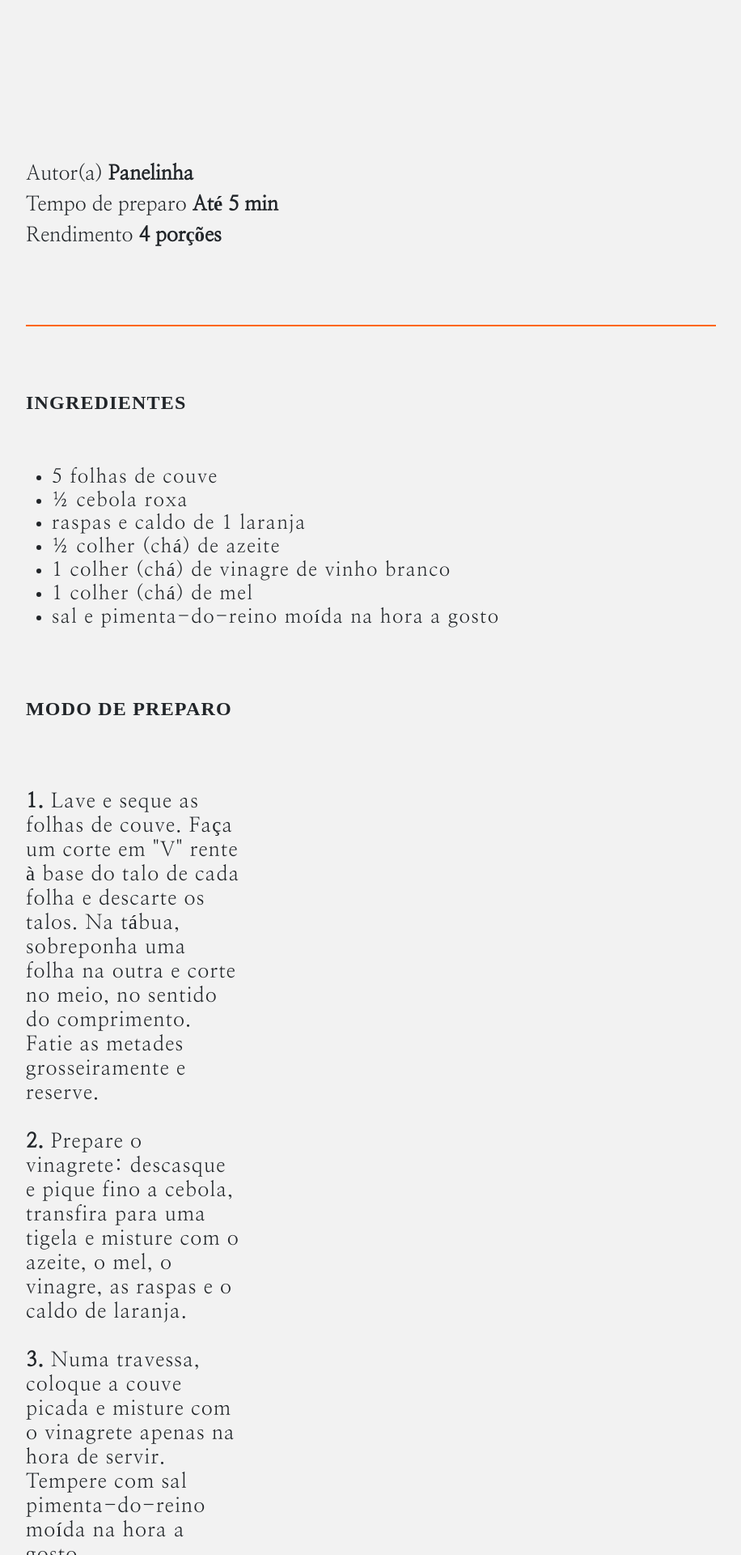
After one commit to JoaolMarcosl1/iReceitas, a Flask app: template ireceitas/ireceitas/blueprints/receitas/templates/2°acompanhamento_salada_couve.html in a window 1280 px wide; the page is wider, and only the part inside the window is pictured. The commit adds this page. Shown: the part 897-2817 px from the top of that part at 81% size, without its empty margins (168-1084 px from the left). Run offline with Flask 2, Linux system fonts and the light colour scheme; the template is opened without the code that fills it, so the values that code supplies are empty; parts of the project's set-up code (start-up, migrations or seed data) failed here and were passed over; some libraries are stand-ins or nearby versions.

Commit message:
tópicos tipo acompanhamentos 2° receita atualizada

```diff
--- a/ireceitas/ireceitas/blueprints/receitas/receitas.py
+++ b/ireceitas/ireceitas/blueprints/receitas/receitas.py
@@ -44,5 +44,9 @@ def docesesobremesas():
 def acompanhamentos1():
     return render_template("1°acompanhamento_batata_assada.html")
 
+@bp.route('/acompanhamentos2')
+def acompanhamentos2():
+    return render_template("2°acompanhamento_salada_couve.html")
+
 def init_app(app):
     app.register_blueprint(bp)
--- a/ireceitas/ireceitas/blueprints/receitas/templates/1°acompanhamento_batata_assada.html
+++ b/ireceitas/ireceitas/blueprints/receitas/templates/1°acompanhamento_batata_assada.html
@@ -11,7 +11,7 @@
 <!--<head>-->
 <!--<body>-->
 
-    <iframe src="https://www.youtube.com/embed/on3u7fwCMu8" title="YouTube video player" class="Batatassada" frameborder="0" allow="accelerometer; autoplay; clipboard-write; encrypted-media; gyroscope; picture-in-picture" allowfullscreen></iframe>
+    <iframe src="https://www.youtube.com/embed/on3u7fwCMu8" title="YouTube video player" class="videos" frameborder="0" allow="accelerometer; autoplay; clipboard-write; encrypted-media; gyroscope; picture-in-picture" allowfullscreen></iframe>
 
 
     <h1 class="batata">BATATA ASSADA COM PÁPRICA</h1>
@@ -23,7 +23,7 @@
 
     <div id="linha-horizontal"></div>
     <h4 id="modopreparosacompanhamentos"><strong>INGREDIENTES</strong></h4>
-    <ul id="igredientesbatata">
+    <ul id="igredientes">
     <h4>
       <li>4 batatas baraka (cerca de 800 g)</li>
       <li>2 dentes de alho</li>
--- /dev/null
+++ b/ireceitas/ireceitas/blueprints/receitas/templates/2°acompanhamento_salada_couve.html
@@ -0,0 +1,52 @@
+{% extends 'base.html' %}
+
+{% block css %}<link rel="stylesheet" href="/static/css/acompanhamentos.css"> {% endblock %}
+
+{% block titulo %}Página inicial{% endblock %}
+
+
+{% block conteudo %}
+
+<!--<html>-->
+<!--<head>-->
+<!--<body>-->
+
+    <iframe src="https://www.youtube.com/embed/7hDqs5-Tydw" title="YouTube video player" class="videos" frameborder="0" allow="accelerometer; autoplay; clipboard-write; encrypted-media; gyroscope; picture-in-picture" allowfullscreen></iframe>
+
+
+    <h1 class="salada"> SALADA DE COUVE COM </h1>
+    <h1 class="salada2"> VINAGRETE DE LARANJA </h1>
+    <h3 class="minidescricao">Doce, amargo, azedo e salgado. Esta salada tem quase todos os gostos. O vinagrete de laranja-baía, feito com o caldo e as raspinhas da fruta, é uma carta na manga para temperar outras saladas e sanduíches.</h3>
+
+    <h3 class="especificacoesautor">Autor(a)<strong> Panelinha</strong></h3>
+    <h3 class="especificacoes">Tempo de preparo<strong> Até 5 min </strong></h3>
+    <h3 class="especificacoes">Rendimento<strong> 4 porções</strong></h3>
+
+    <div id="linha-horizontal"></div>
+    <h4 id="modopreparosacompanhamentos"><strong>INGREDIENTES</strong></h4>
+    <ul id="igredientes">
+    <h4>
+      <li>5 folhas de couve</li>
+      <li>½ cebola roxa</li>
+      <li>raspas e caldo de 1 laranja</li>
+      <li>½ colher (chá) de azeite</li>
+      <li>1 colher (chá) de vinagre de vinho branco</li>
+      <li>1 colher (chá) de mel</li>
+      <li>sal e pimenta-do-reino moída na hora a gosto</li>
+    </h4>
+  </ul>
+
+   <h4 id="modopreparosacompanhamentos"><strong>MODO DE PREPARO</strong></h4>
+
+      <h4 class="text-break"><strong>1.</strong> Lave e seque as folhas de couve. Faça um corte em "V" rente à base do talo de cada folha e descarte os talos. Na tábua, sobreponha uma folha na outra e corte no meio, no sentido do comprimento. Fatie as metades grosseiramente e reserve.<h4>
+
+      <h4 class="text-break"><strong>2.</strong> Prepare o vinagrete: descasque e pique fino a cebola, transfira para uma tigela e misture com o azeite, o mel, o vinagre, as raspas e o caldo de laranja.</h4>
+
+      <h4 class="text-break"><strong>3.</strong> Numa travessa, coloque a couve picada e misture com o vinagrete apenas na hora de servir. Tempere com sal pimenta-do-reino moída na hora a gosto.</h4>
+
+
+{% endblock %}
+
+<!--</body>-->
+<!--</head>-->
+<!--</html>-->
--- a/ireceitas/ireceitas/blueprints/receitas/templates/acompanhamentos.html
+++ b/ireceitas/ireceitas/blueprints/receitas/templates/acompanhamentos.html
@@ -28,7 +28,8 @@
   <div class="card mb-3">
     <div class="row g-0">
       <div class="col-md-4">
-        <img src="https://images.pexels.com/photos/1543796/pexels-photo-1543796.jpeg?auto=compress&cs=tinysrgb&dpr=2&h=650&w=940" class="img-fluid rounded-start" alt="...">
+        <a href="{{url_for('receitas.acompanhamentos2')}}">
+        <img src="https://images.pexels.com/photos/1543796/pexels-photo-1543796.jpeg?auto=compress&cs=tinysrgb&dpr=2&h=650&w=940" class="img-fluid rounded-start" alt="..."></a>
       </div>
       <div class="col-md-8">
         <div class="card-body">
--- a/ireceitas/ireceitas/static/css/acompanhamentos.css
+++ b/ireceitas/ireceitas/static/css/acompanhamentos.css
@@ -6,7 +6,7 @@ body{
 }
 
 
-.Batatassada{
+.videos{
   width:853px;
   height:480px;
   margin-left:200px;
@@ -60,7 +60,7 @@ body{
   margin-bottom: 85px;
 }
 
-#igredientesbatata{
+#igredientes{
    margin-left:200px;
    letter-spacing:1.5px;
    font-family:Nanum Myeongjo;
@@ -77,3 +77,15 @@ body{
   font-size:25px;
   margin-bottom: 30px;
 }
+
+.salada{
+  margin-left:1115px;
+  font-family:IBM Plex Serif;
+  margin-top: -510px;
+}
+
+.salada2{
+  margin-left:1115px;
+  font-family:IBM Plex Serif;
+  margin-top: 1px;
+}
```
